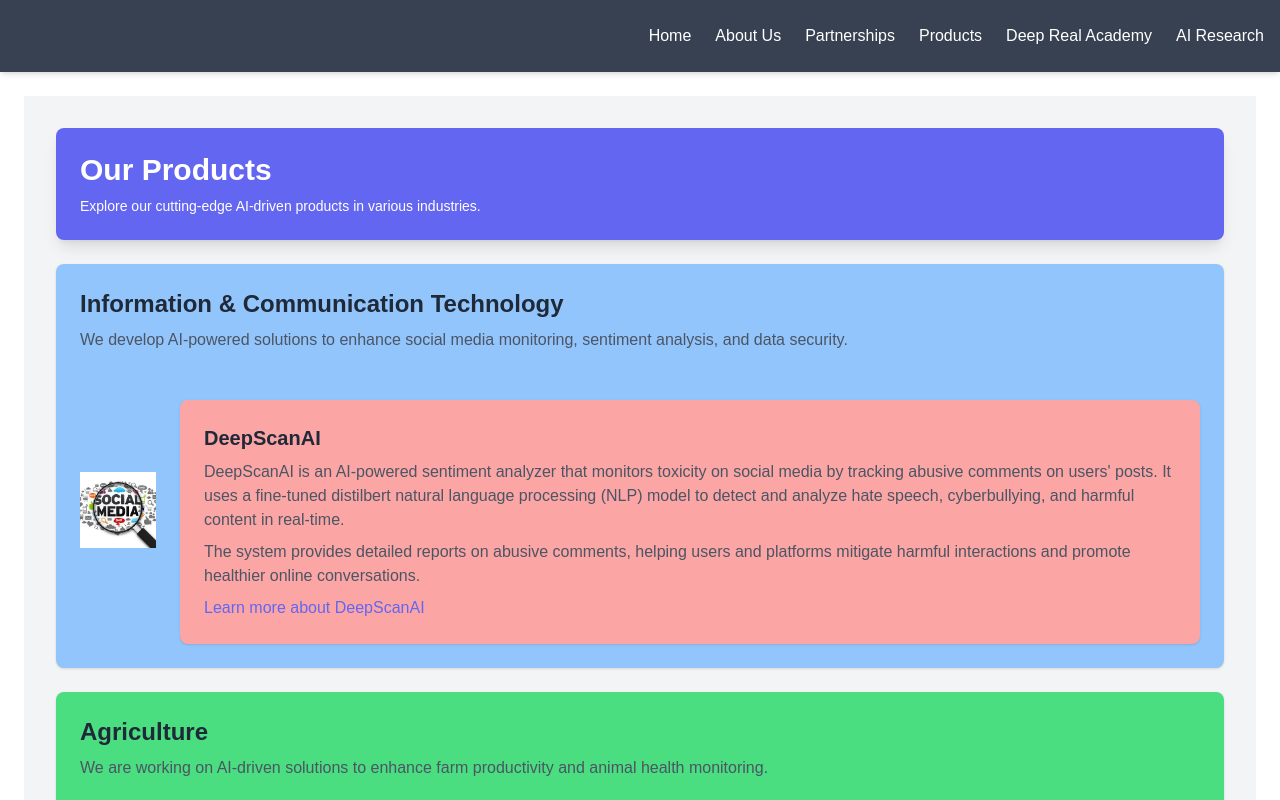
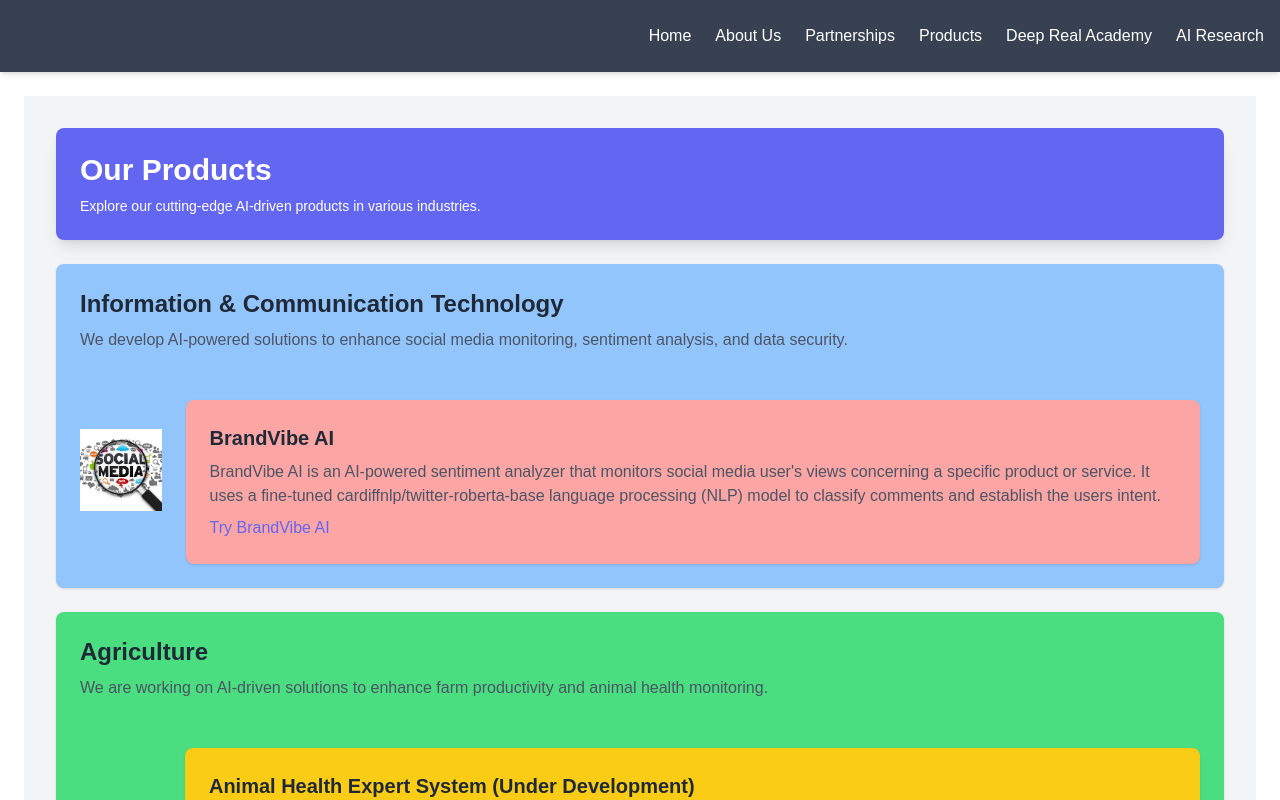
Before and after one commit to HenryKiprotich/deeprealwebsite.ai, a Next.js app: page /products in a window 1280 px wide. Shown: the top 800 px of the page. Built offline with nearby package versions, Linux system fonts and the light colour scheme.

Commit message:
Added BrandVibe AI to products page

```diff
--- a/app/products/page.tsx
+++ b/app/products/page.tsx
@@ -25,18 +25,13 @@ export default function ProductsPage() {
             <Image src="/SocialMedia.png" alt="DeepScanAI Logo" layout="fill" objectFit="contain" />
           </div>
           <div className="mt-6 bg-red-300 p-6 shadow rounded-lg">
-            <h3 className="text-xl font-semibold text-gray-800">DeepScanAI</h3>
+            <h3 className="text-xl font-semibold text-gray-800">BrandVibe AI</h3>
             <p className="mt-2 text-gray-600">
-              DeepScanAI is an AI-powered sentiment analyzer that monitors toxicity on social media by tracking abusive comments
-              on users&apos; posts. It uses a fine-tuned distilbert natural language processing (NLP) model to detect and analyze hate speech,
-              cyberbullying, and harmful content in real-time.
-            </p>
-            <p className="mt-2 text-gray-600">
-              The system provides detailed reports on abusive comments, helping users and platforms mitigate harmful interactions
-              and promote healthier online conversations.
+              BrandVibe AI is an AI-powered sentiment analyzer that monitors social media user's views concerning a specific product
+              or service. It uses a fine-tuned cardiffnlp/twitter-roberta-base language processing (NLP) model to classify comments and establish the users intent.
             </p>
             <a href="https://deepscanai.com" target="_blank" className="text-indigo-500 hover:underline mt-2 inline-block">
-              Learn more about DeepScanAI
+              Try BrandVibe AI
             </a>
           </div>
         </div>
```
